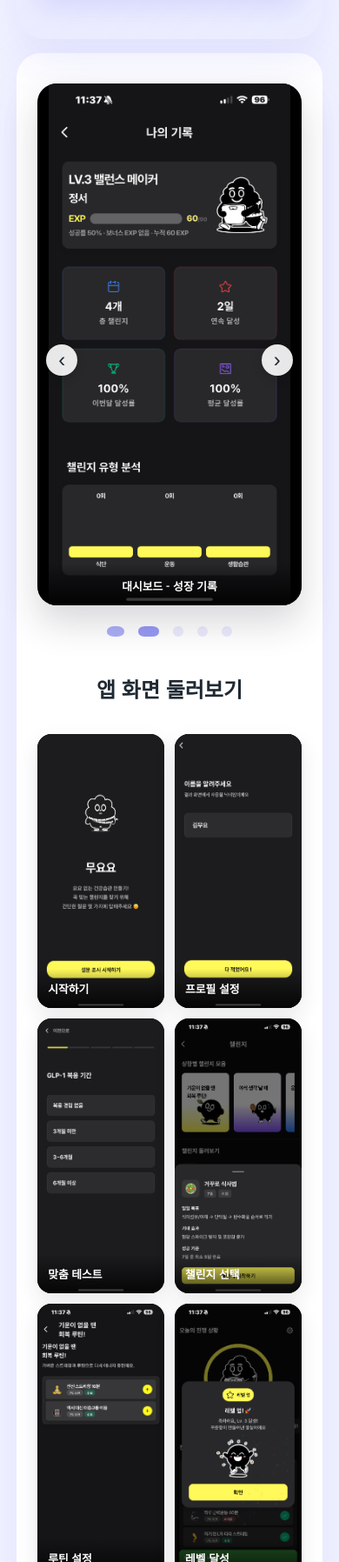
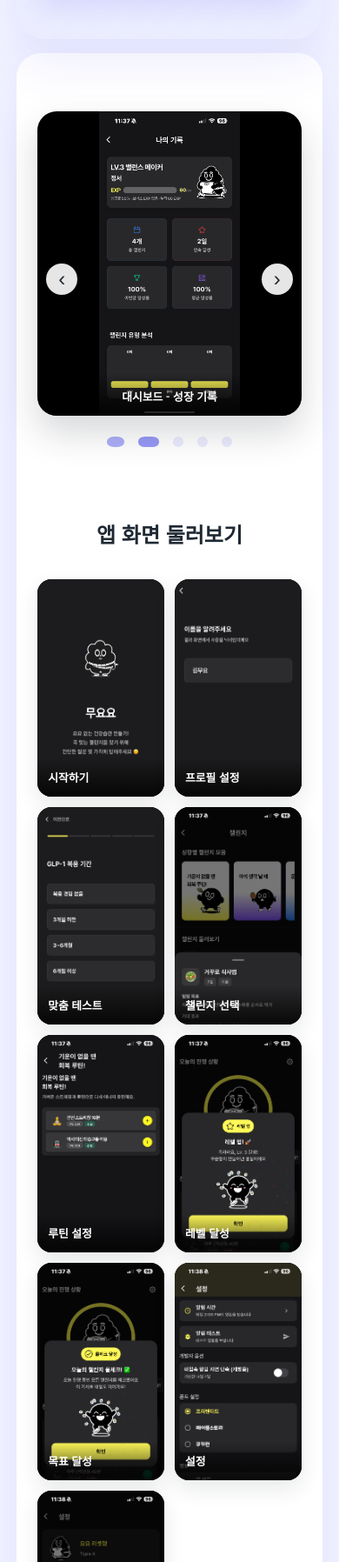
Before and after one commit to poteamfive/muyoyo, a plain HTML site: page index.html in a window 390 px wide. Shown: the part 1166-2962 px from the top of the page at 87% size. Drawn offline with Linux system fonts and the light colour scheme.

Commit message:
Reduce screenshot sizes for better landing page proportions
- Carousel max-width reduced from 800px to 400px
- Carousel image max-height reduced from 600px to 350px
- Gallery grid columns reduced from 200px to 150px minimum
- Gallery image max-height reduced from 400px to 250px
- Adjusted responsive breakpoints for consistency
- Better spacing and proportions for landing page display

The screenshots now display at more appropriate sizes that don't overwhelm the page content.

```diff
--- a/style.css
+++ b/style.css
@@ -318,14 +318,15 @@ body {
 .mockup-section {
     display: flex;
     justify-content: center;
-    margin-bottom: 2.5rem;
+    margin-bottom: 3rem;
+    padding: 2rem 0;
 }
 
 /* Screenshot Carousel */
 .screenshot-carousel {
     position: relative;
     width: 100%;
-    max-width: 800px;
+    max-width: 400px;  /* Reduced from 800px */
     margin: 0 auto;
 }
 
@@ -352,7 +353,7 @@ body {
     display: block;
     width: 100%;
     height: auto;
-    max-height: 600px;
+    max-height: 350px;  /* Reduced from 600px */
     object-fit: contain;
 }
 
@@ -455,9 +456,9 @@ body {
 
 .screenshot-grid {
     display: grid;
-    grid-template-columns: repeat(auto-fit, minmax(200px, 1fr));
-    gap: 1.5rem;
-    max-width: 1200px;
+    grid-template-columns: repeat(auto-fit, minmax(150px, 1fr));  /* Reduced from 200px */
+    gap: 1rem;  /* Reduced from 1.5rem */
+    max-width: 1000px;  /* Reduced from 1200px */
     margin: 0 auto;
 }
 
@@ -481,7 +482,7 @@ body {
     display: block;
     width: 100%;
     height: auto;
-    max-height: 400px;
+    max-height: 250px;  /* Reduced from 400px */
     object-fit: cover;
     object-position: top;
 }
@@ -543,8 +544,10 @@ body {
 }
 
 .lightbox-content img {
-    max-width: 100%;
+    max-width: 90%;
     max-height: 80vh;
+    width: auto;
+    height: auto;
     object-fit: contain;
     border-radius: 12px;
     box-shadow: 0 20px 60px rgba(0, 0, 0, 0.5);
@@ -803,8 +806,8 @@ body {
 
     /* Screenshot gallery responsive */
     .screenshot-grid {
-        grid-template-columns: repeat(auto-fit, minmax(150px, 1fr));
-        gap: 1rem;
+        grid-template-columns: repeat(auto-fit, minmax(120px, 1fr));  /* Further reduced for tablets */
+        gap: 0.8rem;
     }
 
     .gallery-title {
```
